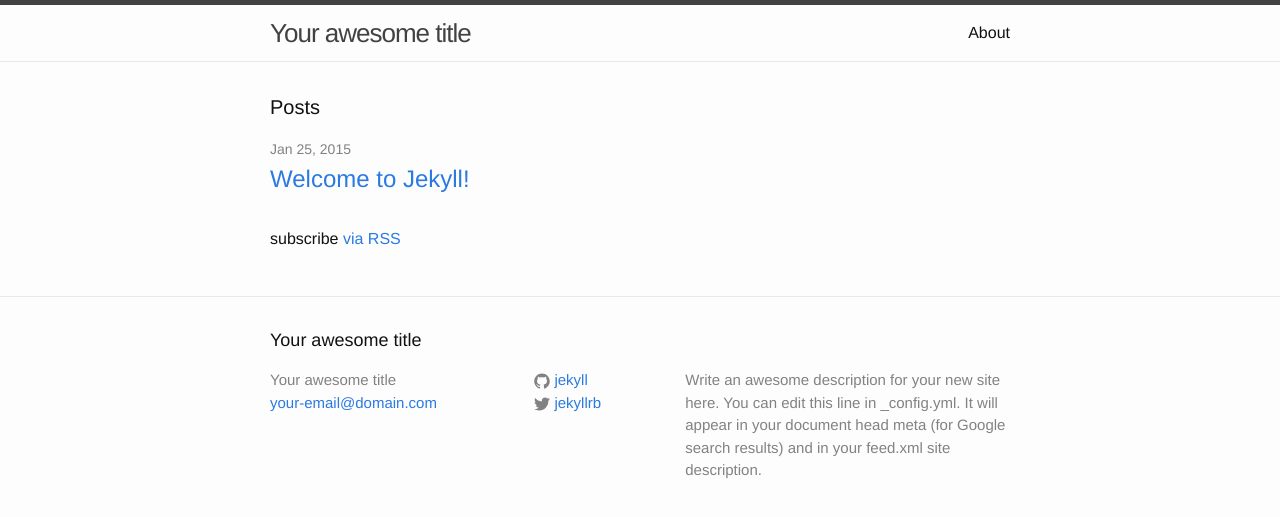
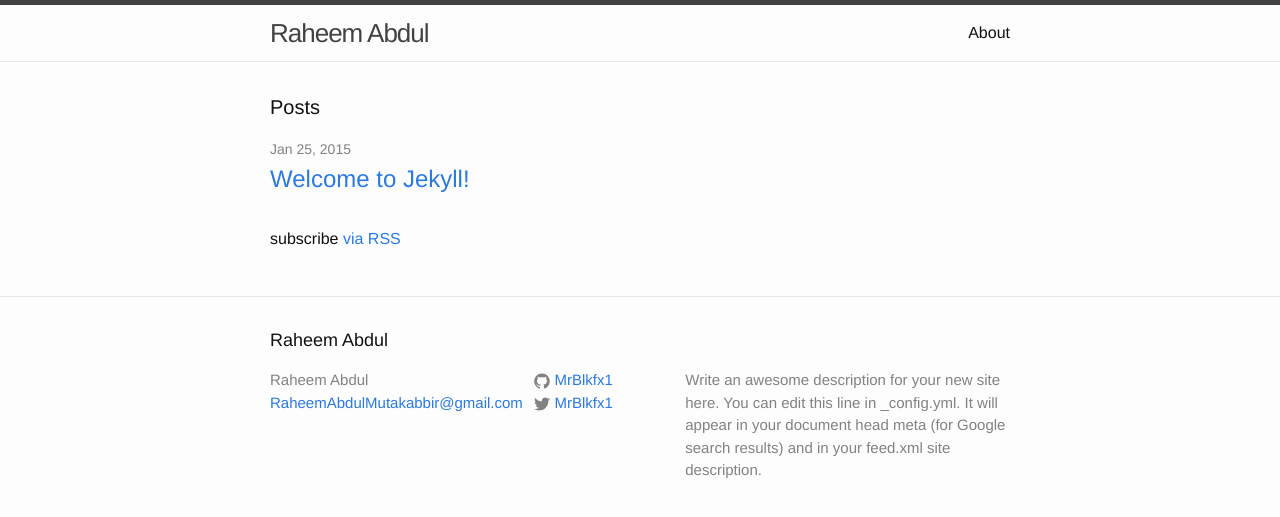
Before and after one commit to MrBlkfx1/Mrblkfx1.github.io, a Jekyll site: the page built from index.html, in a window 1280 px wide. Shown: the top 517 px of the page. Built offline with Jekyll 4.4.1, drawn with Linux system fonts in a browser that asks for light colours.

Commit message:
Updated config.yml
updated stuff

```diff
--- a/_config.yml
+++ b/_config.yml
@@ -1,14 +1,20 @@
 # Site settings
-title: Your awesome title
-email: your-email@domain.com
+title: Raheem Abdul
+email: RaheemAbdulMutakabbir@gmail.com
 description: > # this means to ignore newlines until "baseurl:"
   Write an awesome description for your new site here. You can edit this
   line in _config.yml. It will appear in your document head meta (for
   Google search results) and in your feed.xml site description.
 baseurl: "" # the subpath of your site, e.g. /blog/
-url: "http://yourdomain.com" # the base hostname & protocol for your site
-twitter_username: jekyllrb
-github_username:  jekyll
+url: "http://RaheemAbdul.ninja" # the base hostname & protocol for your site
+twitter_username: MrBlkfx1
+github_username:  MrBlkfx1
 
 # Build settings
 markdown: kramdown
+# Enabled Gems
+gems:
+- jekyll-mentions
+- jemoji
+- jekyll-redirect-from
+- jekyll-sitemap
```
